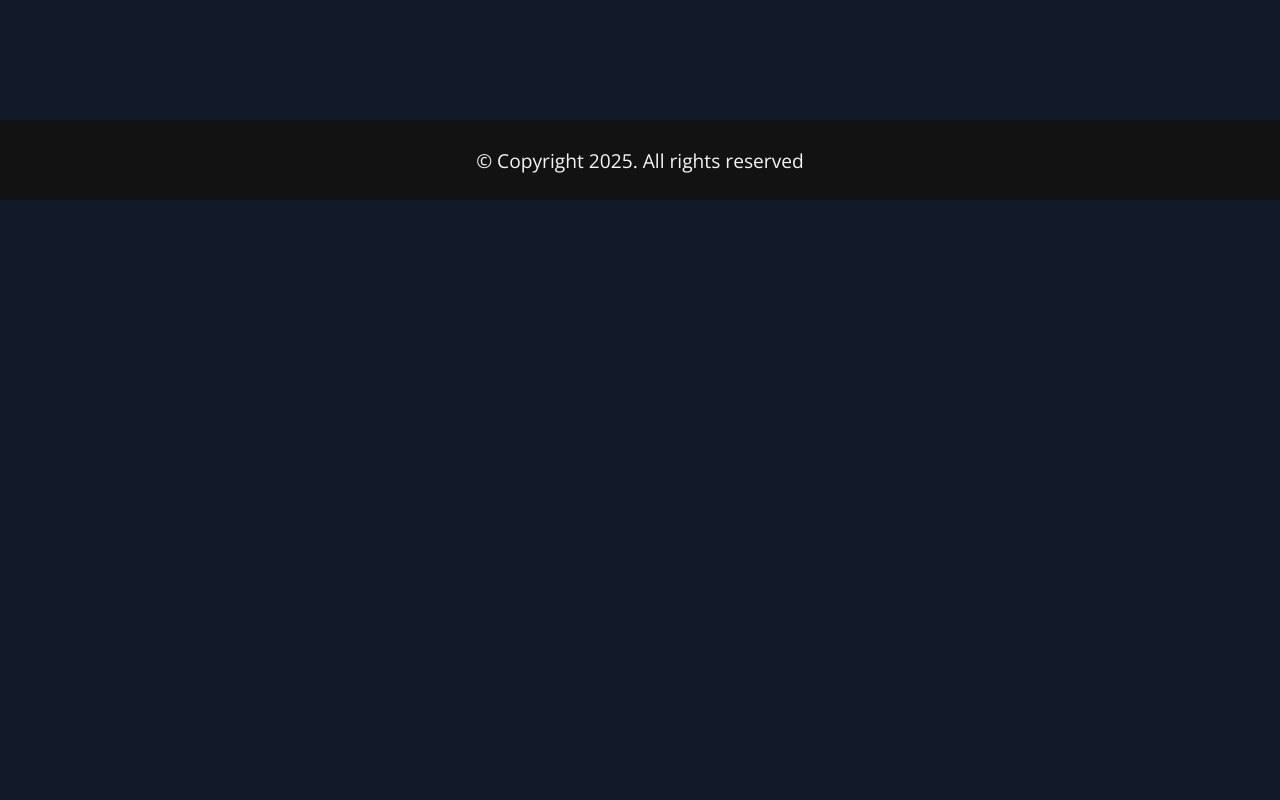
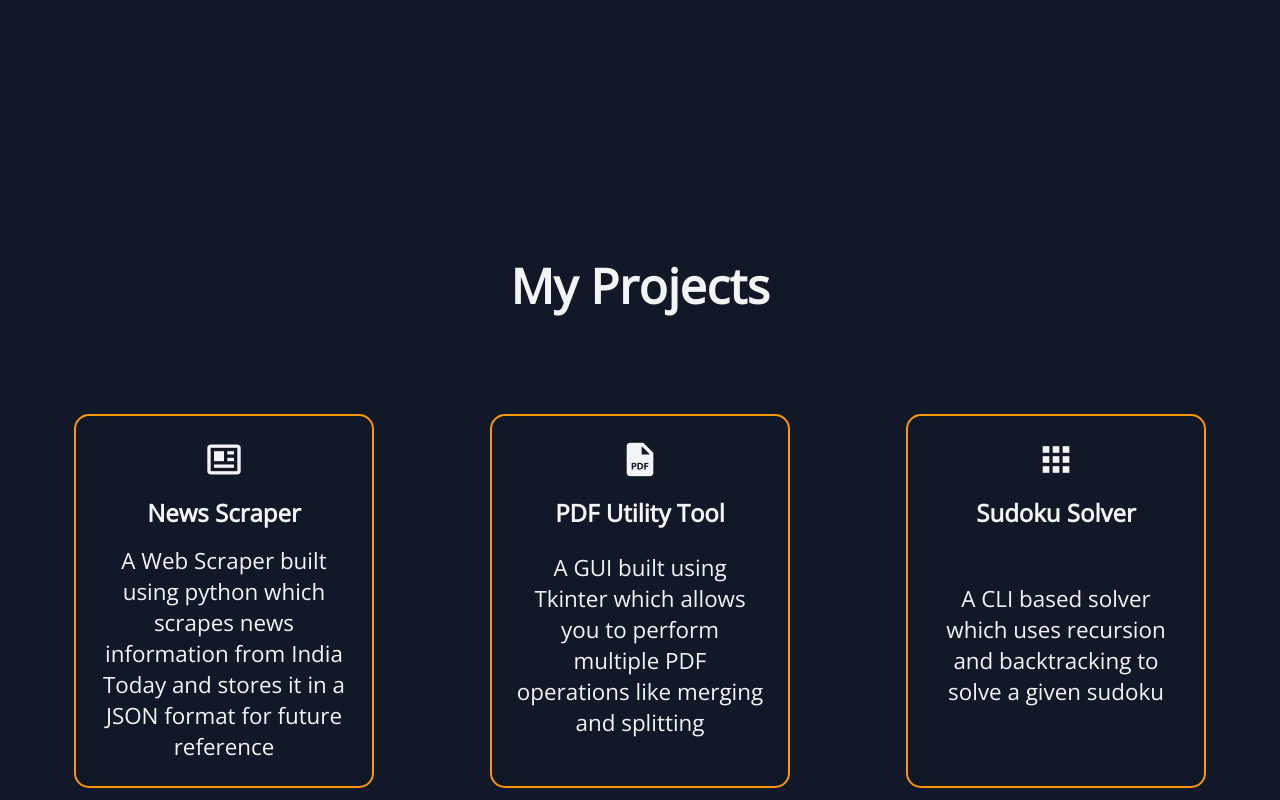
Before and after one commit to VRYeshwanth/My-Portfolio, a React (Vite) app: page / in a window 1280 px wide. Shown: the part 680-1480 px from the top of the page. Before the commit the page ends 880 px from the top, so only its background shows below. Built offline with nearby package versions, Linux system fonts and the light colour scheme.

Commit message:
Projects Section + Styling

```diff
--- a/public/style.css
+++ b/public/style.css
@@ -249,3 +249,74 @@ footer p {
         font-size: 1rem;
     }
 }
+
+/* Projects Section */
+
+.projects {
+    width: 100%;
+    min-height: 100vh;
+    display: flex;
+    flex-direction: column;
+    justify-content: center;
+    align-items: center;
+    gap: 3rem;
+    padding: 2rem;
+}
+
+.projects h1 {
+    font-size: 3rem;
+    text-align: center;
+    margin-bottom: 3rem;
+}
+
+.card-grid {
+    display: grid;
+    grid-template-columns: repeat(auto-fit, minmax(300px, 1fr));
+    gap: 1rem 2rem;
+    justify-items: center;
+    align-items: stretch;
+    width: 100%;
+}
+
+.card {
+    width: 300px;
+    border-radius: 15px;
+    border: 2px solid var(--accent-color);
+    padding: 1.5rem;
+    text-align: center;
+    display: flex;
+    flex-direction: column;
+    justify-content: flex-start;
+    align-items: center;
+    gap: 1rem;
+}
+
+.card i {
+    font-size: 2.5rem;
+}
+.card p {
+    font-size: 1.4rem;
+    min-height: 200px;
+    display: flex;
+    align-items: center;
+    text-align: center;
+}
+
+@media (max-width: 480px) {
+    .projects {
+        padding: 1rem;
+    }
+    .card-grid {
+        grid-template-columns: 1fr;
+    }
+
+    .card {
+        padding: 1rem;
+    }
+    .card i {
+        font-size: 2rem;
+    }
+    .card p {
+        font-size: 1.2rem;
+    }
+}
--- a/src/App.jsx
+++ b/src/App.jsx
@@ -2,12 +2,14 @@ import React from "react";
 import Navbar from "./Components/Navbar/Navbar";
 import Home from "./Components/Home/Home";
 import Footer from "./Components/Footer/Footer";
+import Projects from "./Components/Projects/Projects";
 
 export default function App() {
     return (
         <div className="container">
             <Navbar />
             <Home />
+            <Projects />
             <Footer />
         </div>
     )
--- /dev/null
+++ b/src/Components/Projects/Card.jsx
@@ -0,0 +1,9 @@
+export default function Card(props) {
+    return (
+        <div className="card">
+            <i className={props.class}></i>
+            <h2>{props.heading}</h2>
+            <p>{props.description}</p>
+        </div>
+    )
+}
--- /dev/null
+++ b/src/Components/Projects/ProjectGrid.jsx
@@ -0,0 +1,11 @@
+import Card from "./Card"
+
+export default function ProjectGrid() {
+    return (
+        <div className="card-grid">
+            <Card class="bx bx-news" heading="News Scraper" description="A Web Scraper built using python which scrapes news information from India Today and stores it in a JSON format for future reference"/>
+            <Card class="bx bxs-file-pdf" heading="PDF Utility Tool" description="A GUI built using Tkinter which allows you to perform multiple PDF operations like merging and splitting"/>
+            <Card class="bx bxs-grid" heading="Sudoku Solver" description="A CLI based solver which uses recursion and backtracking to solve a given sudoku"/>
+        </div>
+    )
+}
--- /dev/null
+++ b/src/Components/Projects/Projects.jsx
@@ -0,0 +1,10 @@
+import ProjectGrid from "./ProjectGrid"
+
+export default function Projects() {
+    return (
+        <section className="projects" id="projects">
+            <h1>My Projects</h1>
+            <ProjectGrid />
+        </section>
+    )
+}
```
